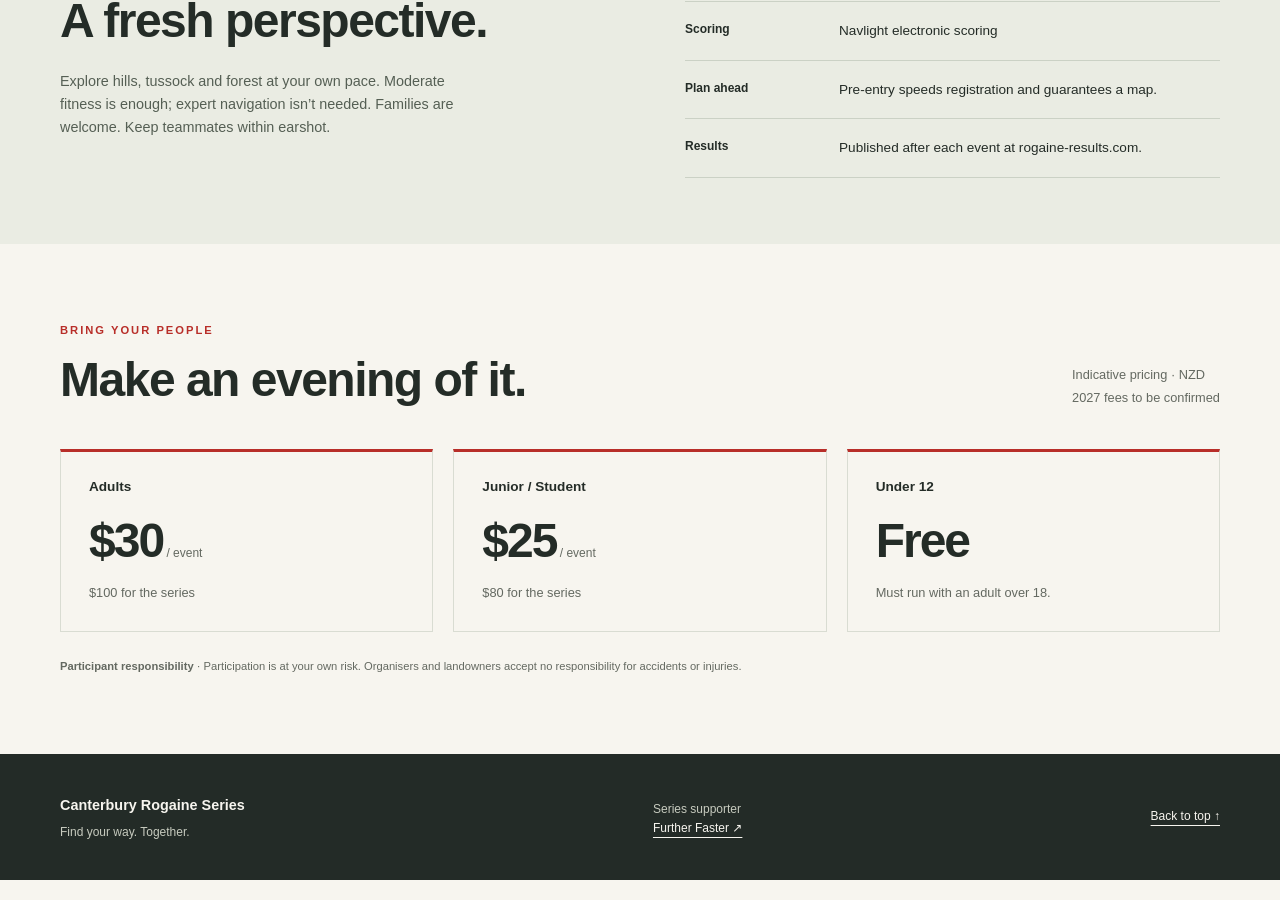
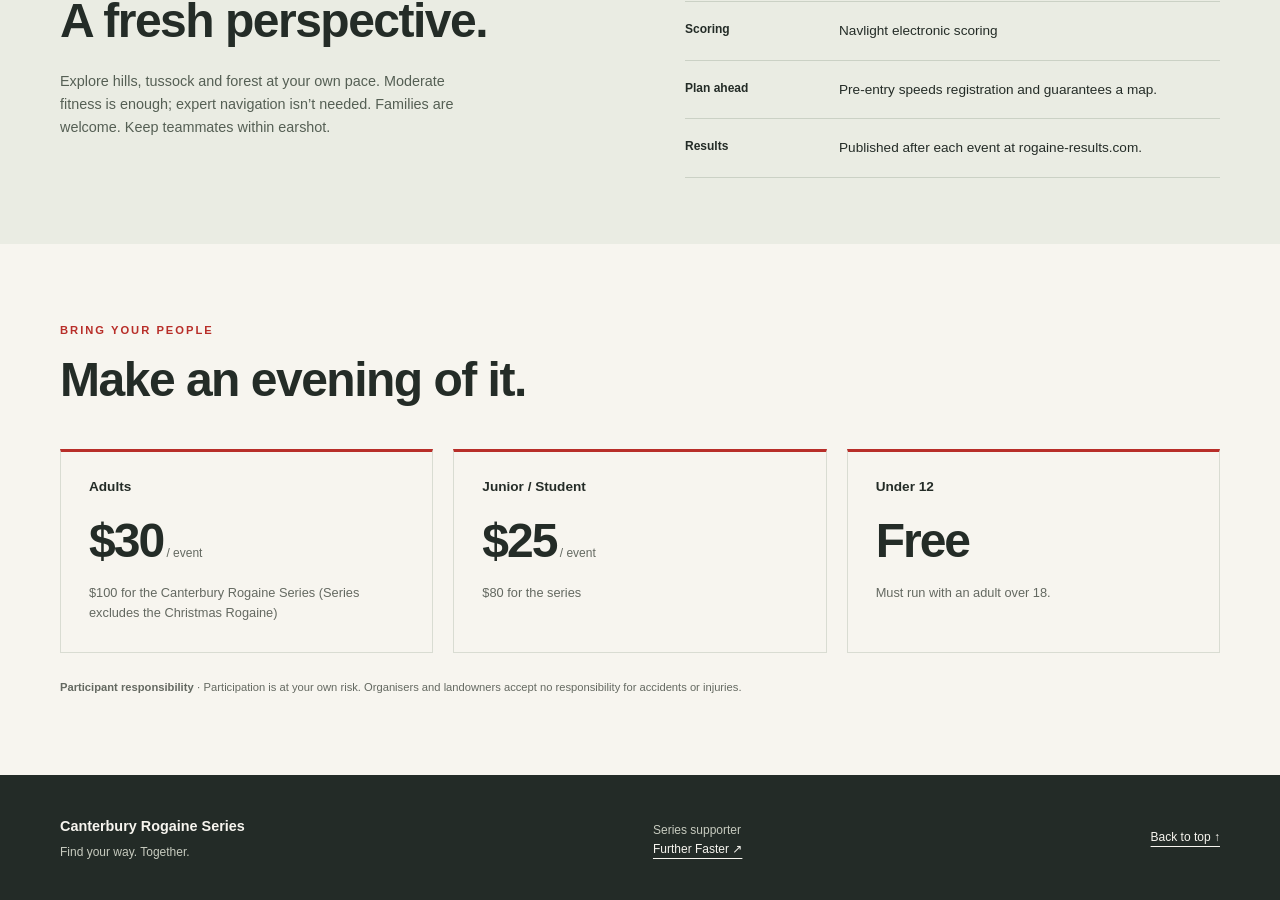
Before and after one commit to canterbury-rogaine/canterbury-rogaine-site, a Jekyll site: the page built from index.md, in a window 1280 px wide and 900 px high, scrolled down 1881 px. Built offline with Jekyll 4.4.1, drawn with Linux system fonts in a browser that asks for light colours.

```diff
--- a/index.md
+++ b/index.md
@@ -51,9 +51,9 @@
 </div></section>
 
 <section id="entry" class="section container" aria-labelledby="entry-title">
-  <div class="section-heading"><div><p class="eyebrow">Bring your people</p><h2 id="entry-title">Make an evening of it.</h2></div><p>Indicative pricing · NZD<br>2027 fees to be confirmed</p></div>
+  <div class="section-heading"><div><p class="eyebrow">Bring your people</p><h2 id="entry-title">Make an evening of it.</h2></div></div>
   <div class="price-grid">
-    <article class="price-card"><h3>Adults</h3><p class="price">$30<span> / event</span></p><p class="series-price">$100 for the series</p></article>
+    <article class="price-card"><h3>Adults</h3><p class="price">$30<span> / event</span></p><p class="series-price">$100 for the Canterbury Rogaine Series (Series excludes the Christmas Rogaine)</p></article>
     <article class="price-card"><h3>Junior / Student</h3><p class="price">$25<span> / event</span></p><p class="series-price">$80 for the series</p></article>
     <article class="price-card"><h3>Under 12</h3><p class="price">Free</p><p class="series-price">Must run with an adult over 18.</p></article>
   </div>
```
